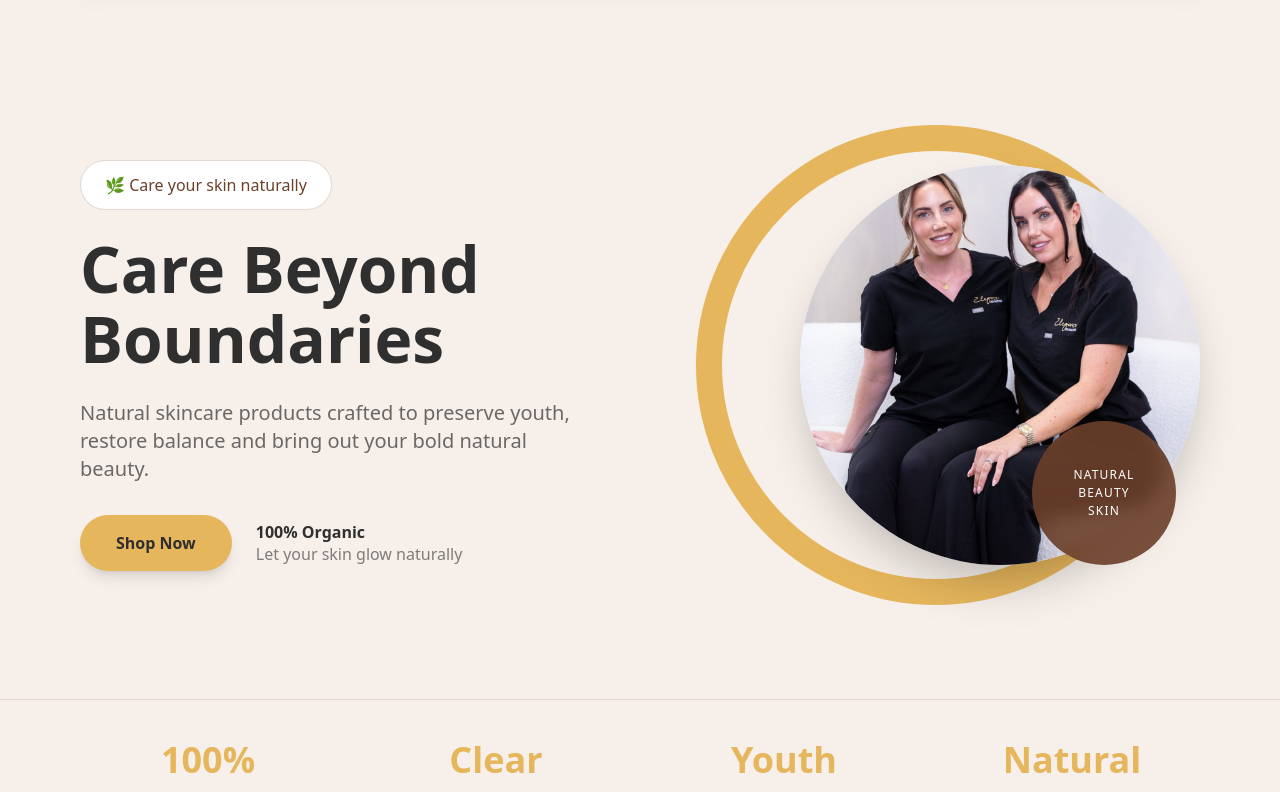
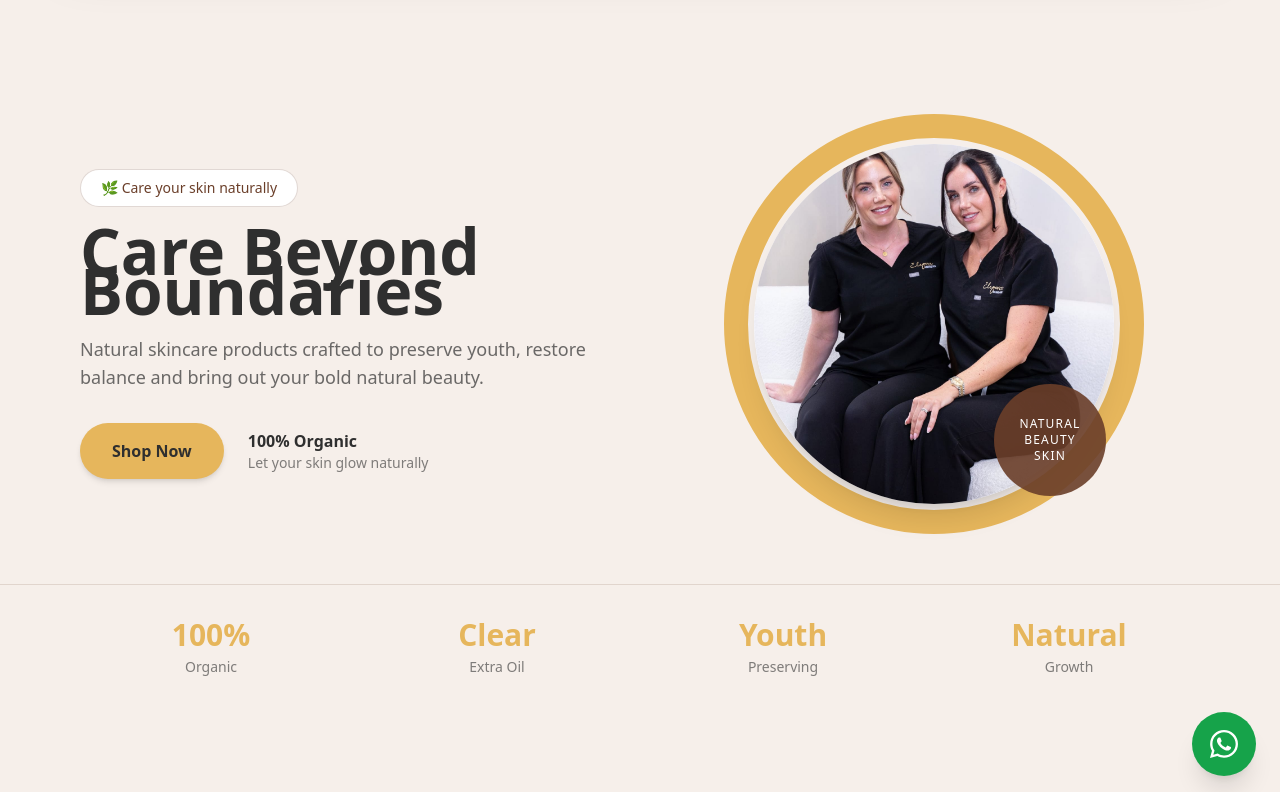
Before and after one commit to kreativecodes292/elegenceskincaree, a React (Create React App) app: page / in a window 1280 px wide. Shown: the top 792 px of the page. Built offline with nearby package versions, Linux system fonts and the light colour scheme.

Commit message:
Update Home.jsx

```diff
--- a/src/sections/Home.jsx
+++ b/src/sections/Home.jsx
@@ -3,66 +3,69 @@
 
 export default function Home() {
   return (
-    <section className="min-h-screen bg-[#F6EFEA] text-[#2F2F2F] relative overflow-hidden pt-40">
+    <section className="min-h-screen bg-[#F6EFEA] text-[#2F2F2F] pt-28 sm:pt-36">
 
       {/* MAIN WRAPPER */}
-      <div className="max-w-7xl mx-auto px-5 sm:px-6 lg:px-20 flex flex-col lg:flex-row items-center gap-16">
+      <div className="max-w-7xl mx-auto px-4 sm:px-6 lg:px-20 flex flex-col lg:flex-row items-center gap-14">
 
         {/* LEFT CONTENT */}
-        <div className="flex-1 z-10 flex flex-col items-center lg:items-start">
-          <div className="text-center lg:text-left">
-
-            {/* TAG */}
-            <span className="inline-flex items-center gap-2 mb-6 px-6 py-3 text-sm sm:text-base rounded-full bg-white border border-[#6B3F2A]/20 text-[#6B3F2A]">
+        <div className="flex-1 flex flex-col items-center lg:items-start text-center lg:text-left">
+          <span className="inline-flex items-center gap-2 mb-6 px-5 py-2 text-sm rounded-full bg-white border border-[#6B3F2A]/20 text-[#6B3F2A]">
             🌿 Care your skin naturally
           </span>
 
-            {/* HEADING */}
-            <h1 className="text-[40px] sm:text-[50px] lg:text-[64px] font-extrabold leading-[1.1] mb-6">
+          <h1 className="text-3xl sm:text-4xl lg:text-[64px] font-extrabold leading-tight mb-6">
             Care Beyond <br /> Boundaries
           </h1>
 
-            {/* DESCRIPTION */}
-            <p className="text-[#2F2F2F]/70 max-w-lg mx-auto lg:mx-0 mb-8 text-lg sm:text-xl">
+          <p className="text-[#2F2F2F]/70 max-w-lg mb-8 text-base sm:text-lg">
             Natural skincare products crafted to preserve youth, restore
             balance and bring out your bold natural beauty.
           </p>
 
-            {/* CTA */}
-            <div className="flex flex-col sm:flex-row items-center justify-center lg:justify-start gap-6">
-              <button className="bg-[#E6B65C] text-[#2F2F2F] px-9 py-4 rounded-full font-semibold shadow-lg hover:scale-105 transition">
+          <div className="flex flex-col sm:flex-row items-center gap-6">
+            <button className="bg-[#E6B65C] text-[#2F2F2F] px-8 py-4 rounded-full font-semibold shadow-md hover:scale-105 transition">
               Shop Now
             </button>
 
-              <div className="text-base leading-snug text-center sm:text-left">
+            <div>
               <p className="font-semibold">100% Organic</p>
-                <p className="text-[#2F2F2F]/60">Let your skin glow naturally</p>
-              </div>
+              <p className="text-sm text-[#2F2F2F]/60">
+                Let your skin glow naturally
+              </p>
             </div>
           </div>
         </div>
 
         {/* RIGHT CONTENT */}
-        <div className="flex-1 relative flex justify-center lg:justify-end">
+        <div className="flex-1 flex justify-center">
 
-          {/* GOLD RING */}
-          <div
-            className="
+          {/* IMAGE + RING WRAPPER */}
+          <div className="relative flex items-center justify-center">
+
+            {/* SINGLE YELLOW RING */}
+            <div className="
               absolute
-              w-[360px] h-[360px]
-              sm:w-[420px] sm:h-[420px]
-              lg:w-[480px] lg:h-[480px]
+              w-[260px] h-[260px]
+              sm:w-[320px] sm:h-[320px]
+              lg:w-[420px] lg:h-[420px]
               rounded-full
-              border-[18px] sm:border-[22px] lg:border-[26px]
+              border-[16px] sm:border-[20px] lg:border-[24px]
               border-[#E6B65C]
-              top-1/2 left-1/2
-              -translate-x-1/2 -translate-y-1/2
-              z-0
-            "
-          />
+            " />
 
             {/* IMAGE */}
-          <div className="relative z-10 w-[320px] h-[320px] sm:w-[360px] sm:h-[360px] lg:w-[400px] lg:h-[400px] rounded-full overflow-hidden shadow-2xl bg-white">
+            <div className="
+              relative
+              w-[220px] h-[220px]
+              sm:w-[280px] sm:h-[280px]
+              lg:w-[360px] lg:h-[360px]
+              rounded-full
+              overflow-hidden
+              shadow-xl
+              bg-white
+              z-10
+            ">
               <img
                 src={HeroImg}
                 alt="Skincare Experts"
@@ -71,29 +74,27 @@
             </div>
 
             {/* BADGE */}
-          <div
-            className="
+            <div className="
               absolute
-              bottom-0 right-6
-              w-28 h-28 sm:w-32 sm:h-32 lg:w-36 lg:h-36
+              bottom-2 right-2
+              w-24 h-24 sm:w-28 sm:h-28
               rounded-full
               flex items-center justify-center
-              text-[11px] sm:text-[12px]
+              text-[10px] sm:text-xs
               uppercase tracking-widest
               text-white
               bg-[#6B3F2A]/90
-              backdrop-blur
+              text-center
               z-20
-              text-center
-            "
-          >
+            ">
               Natural <br /> Beauty <br /> Skin
             </div>
           </div>
         </div>
+      </div>
 
-      {/* BOTTOM INFO STRIP */}
-      <div className="max-w-7xl mx-auto px-5 sm:px-6 lg:px-20 mt-24 lg:mt-32 pb-14 grid grid-cols-2 sm:grid-cols-4 gap-8 text-center border-t border-[#6B3F2A]/15 pt-10">
+      {/* BOTTOM INFO */}
+      <div className="max-w-7xl mx-auto px-4 sm:px-6 lg:px-20 mt-20 pb-12 grid grid-cols-2 sm:grid-cols-4 gap-6 text-center border-t border-[#6B3F2A]/15 pt-8">
         {[
           { value: "100%", label: "Organic" },
           { value: "Clear", label: "Extra Oil" },
@@ -101,10 +102,10 @@
           { value: "Natural", label: "Growth" },
         ].map((item, i) => (
           <div key={i}>
-            <h3 className="text-3xl sm:text-4xl font-bold text-[#E6B65C]">
+            <h3 className="text-2xl sm:text-3xl font-bold text-[#E6B65C]">
               {item.value}
             </h3>
-            <p className="text-[#2F2F2F]/60 mt-2 text-sm sm:text-base">
+            <p className="text-sm text-[#2F2F2F]/60 mt-1">
               {item.label}
             </p>
           </div>
```
Lines whose indentation alone changed are shown as unchanged.
